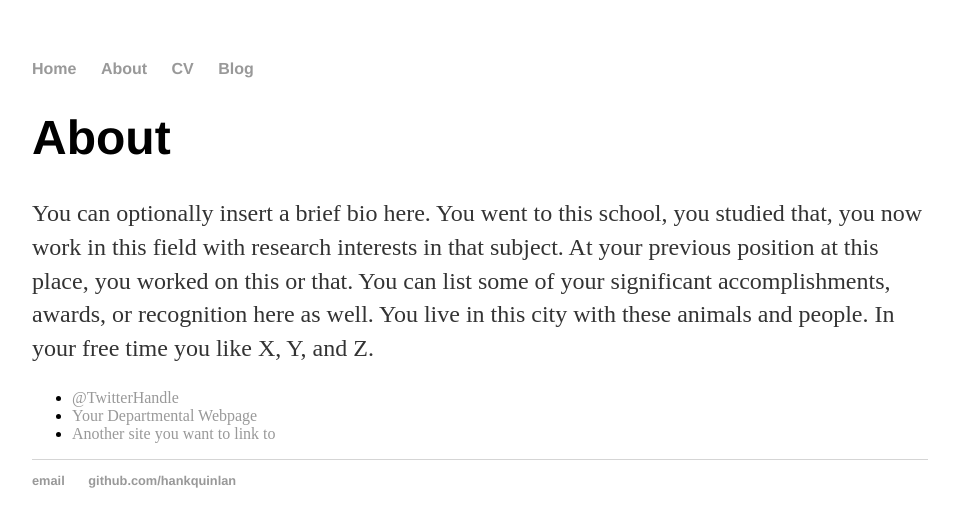
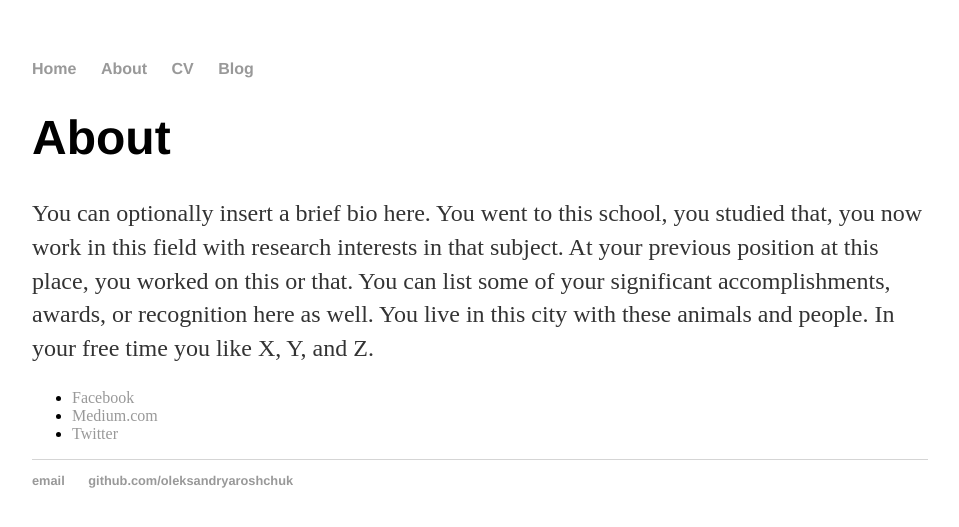
Before and after one commit to oleksandryaroshchuk/oleksandryaroshchuk.github.io, a Jekyll site: the page about/index.html, which Jekyll copies as it is, in a window 1280 px wide. Shown: the top 527 px of the page, without its empty margins (160-1119 px from the left). Built offline with Jekyll 4.4.1, drawn with Linux system fonts in a browser that asks for light colours.

Commit message:
Update index.html

```diff
--- a/about/index.html
+++ b/about/index.html
@@ -25,9 +25,9 @@
 			<p>You can optionally insert a brief bio here. You went to this school, you studied that, you now work in this field with research interests in that subject. At your previous position at this place, you worked on this or that. You can list some of your significant accomplishments, awards, or recognition here as well. You live in this city with these animals and people. In your free time you like X, Y, and Z.</p>
 
 			<ul class="contacts">
-				<li><a href="#">@TwitterHandle</a></li>
-				<li><a href="#">Your Departmental Webpage</a></li>
-				<li><a href="#">Another site you want to link to</a></li>
+				<li><a href="https://www.facebook.com/yaroshchuk.oleksandr">Facebook</a></li>
+				<li><a href="https://medium.com/@AlexYaroshchuk">Medium.com</a></li>
+				<li><a href="#">Twitter</a></li>
 				</ul>
 		</div>
 
@@ -36,8 +36,8 @@
 
   <footer>
    <ul>
-   <li><a href="mailto:hankquinlanhub@gmail.com">email</a></li>
-   <li><a href="https://github.com/hankquinlan">github.com/hankquinlan</a></li>
+   <li><a href="mailto:oleksandr_yaroshchuk@hotmail.com">email</a></li>
+   <li><a href="https://github.com/oleksandryaroshchuk">github.com/oleksandryaroshchuk</a></li>
    </ul>
   </footer>
   </body>
```
Also changed, not shown: other parts of about/index.html (+1 -1 lines).
